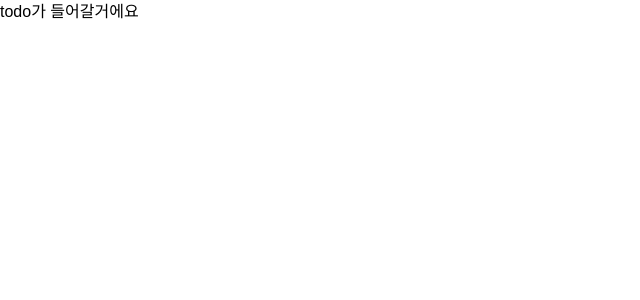
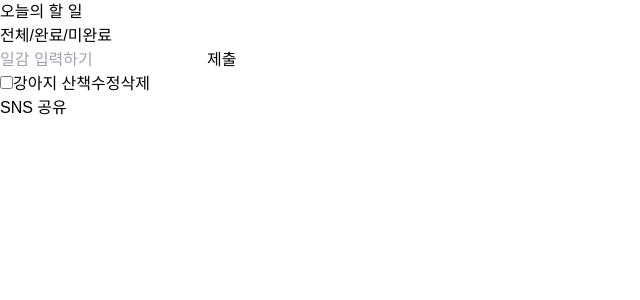
Before and after one commit to todsyIs/todayTodo, a React (Create React App) app: page /today in a window 1280 px wide. Shown: the top 300 px of the page, without its empty margins (0-640 px from the left). Built offline with nearby package versions, Linux system fonts and the light colour scheme.

Commit message:
Chore: tailwind.config.js에 extend 추가

```diff
--- a/src/pages/Todo/Todo.js
+++ b/src/pages/Todo/Todo.js
@@ -1,8 +1,61 @@
+import React from 'react';
+
 const Todo = () => {
   return (
-    <main>
-      <section>todo가 들어갈거에요</section>
-    </main>
+    <div>
+      <div className="big-container">
+        <div className="small-container">
+          <div className="title">
+            <h1>오늘의 할 일</h1>
+            <div className="filter">
+              <button className="filter__all">전체</button>/
+              <button className="filter__done">완료</button>/
+              <button className="filter__yet">미완료</button>
+            </div>
+          </div>
+          <div className="smallContainer">
+            <form>
+              <div className="input">
+                <input
+                  className='input__text'
+                  type='text'
+                  placeholder='일감 입력하기'
+                />
+                <input
+                  className='input__submit'
+                  type='submit'
+                  value='제출'
+                />
+                </div>
+              <div className="lists">
+                <div className="list">
+                  <input
+                    className="list__checkbox"
+                    type='checkbox'
+                  />
+                  <span className="list__content">강아지 산책</span>
+                  <button
+                    type='button'
+                    className="list__edit-btn"
+                  >수정</button>
+                  <button
+                    type='button'
+                    className='list__delete-btn'
+                  >삭제</button>
+                </div>
+              </div>
+            </form>
+            </div>
+        </div>
+        <div className="share">
+          <input
+            className="shareBtn"
+            type="submit"
+            value="SNS 공유"
+          />
+        </div>
+      </div>
+    </div>
   );
 };
 
--- a/tailwind.config.js
+++ b/tailwind.config.js
@@ -2,6 +2,7 @@
 module.exports = {
   content: ["./src/**/*.{js,jsx,ts,tsx}"],
   theme: {
+    extend: {
       screens: {
         sm: "480px",
         md: "768px",
@@ -33,5 +34,6 @@ module.exports = {
         },
       },
     },
+  },
   plugins: [],
 };
```
Also changed, not shown: 1 other file (tests, documents, lock files or other folders). Lines whose indentation alone changed are shown as unchanged.
